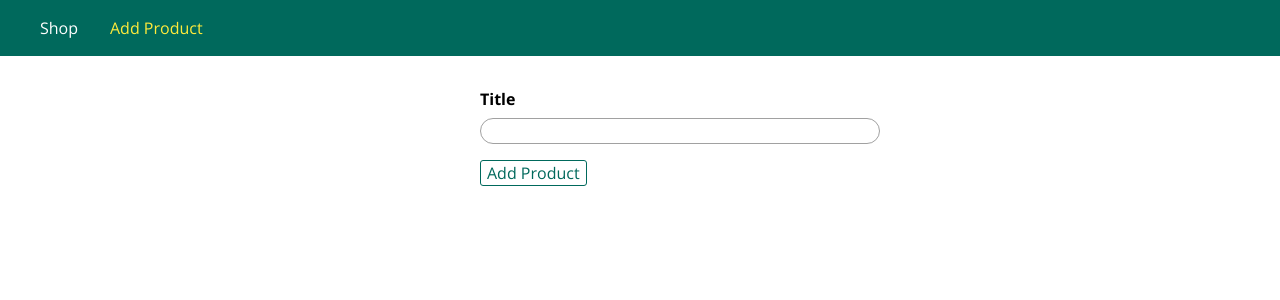
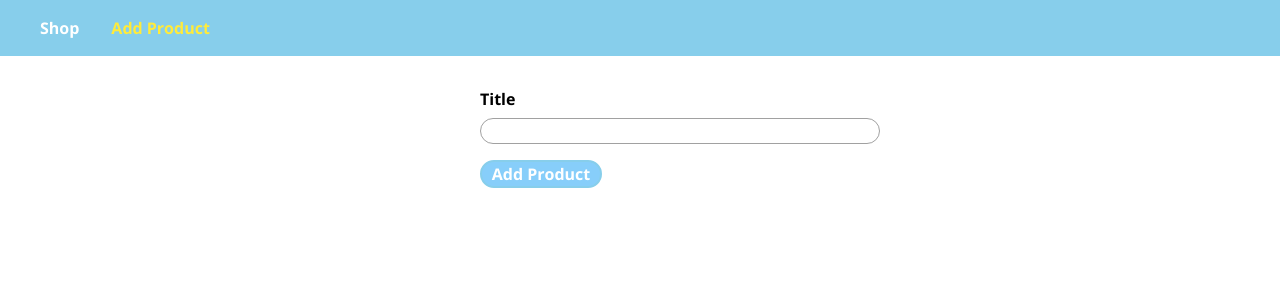
Before and after one commit to chandrasahi10/Backend-Course-1, a Node server app: page /admin/add-product in a window 1280 px wide. Shown: the top 300 px of the page. Run offline with Node 20, Linux system fonts and the light colour scheme.

Commit message:
Edited main.css

```diff
--- a/public/css/main.css
+++ b/public/css/main.css
@@ -18,7 +18,7 @@ main {
 .main-header {
   width: 100%;
   height: 3.5rem;
-  background-color: #00695c;
+  background-color: skyblue;
   padding: 0 1.5rem;
 }
 
@@ -43,6 +43,7 @@ main {
 .main-header__item a {
   text-decoration: none;
   color: white;
+  font-weight: bold;
 }
 
 .main-header__item a:hover,
@@ -94,15 +95,17 @@ main {
 
 .btn {
   font: inherit;
-  border: 1px solid #00695c;
-  color: #00695c;
-  background: white;
-  border-radius: 3px;
+  font-weight: bold;
+  border: 2px solid skyblue;
+  width: 122px;
+  color:white;
+  background: lightskyblue;
+  border-radius: 14px;
   cursor: pointer;
 }
 
 .btn:hover,
 .btn:active {
-  background-color: #00695c;
+  background-color: skyblue;
   color: white;
 }
```
